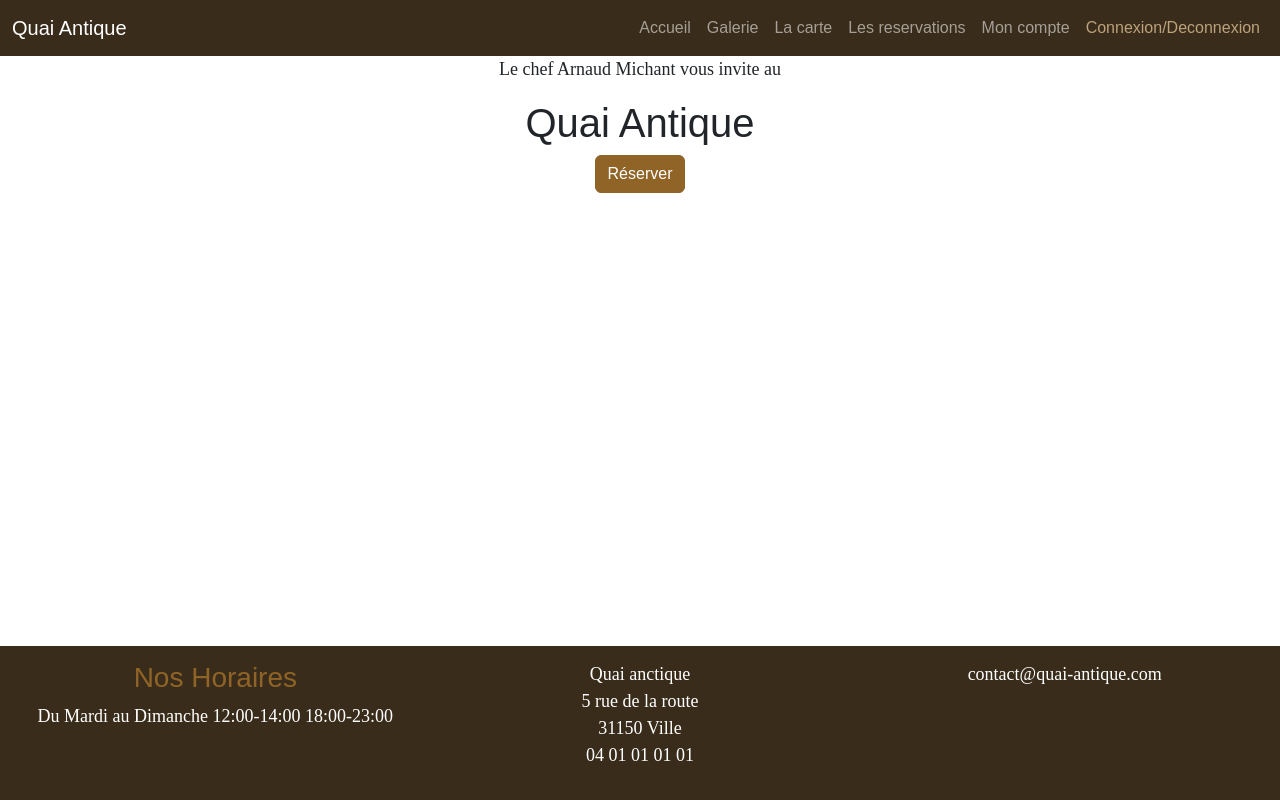
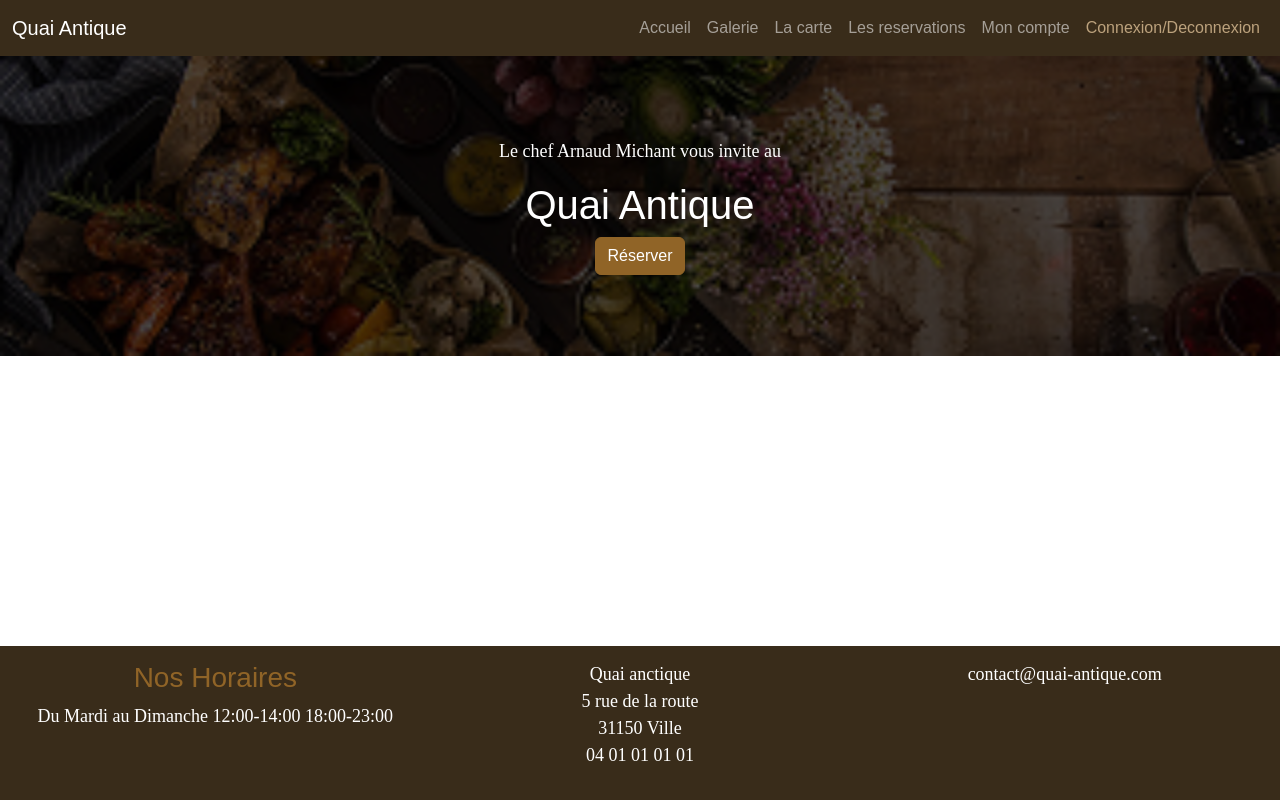
Before and after one commit to Sun-89/QuaiAntiqueRestaurantFront, a website with bundled scripts: page index.html in a window 1280 px wide. Built offline with nearby package versions, Linux system fonts and the light colour scheme; files whose address does not match are found by name; a web font is replaced by a local one.

Commit message:
ajout bloc big title

```diff
--- a/pages/home.html
+++ b/pages/home.html
@@ -1,4 +1,4 @@
-<div class="hero-scene text-center">
+<div class="hero-scene text-center text-white">
     <div class="hero-scene-content">
         <p>Le chef Arnaud Michant vous invite au</p>
         <h1>Quai Antique</h1>
--- a/scss/main.scss
+++ b/scss/main.scss
@@ -24,6 +24,29 @@ p{
 }
 
 .hero-scene{
-    background-image: url(../images/FondHeroScene.jpg);
-    background-size: cover;
+    position: relative;
+    &::before{
+        content:"";
+        position: absolute;
+        top:0;
+        left:0;
+        width:100%;
+        height:100%;
+        background-image: url(../images/FondHeroScene.jpg);
+        background-size: cover;
+        filter: brightness(0.3);
+    }
+
+    *{
+        //Positionner les éléments devant le ::before
+        position:relative;
+    }
+
+    .hero-scene-content{
+        height: 300px;
+        display: flex;
+        flex-direction: column;
+        align-items: center;
+        justify-content: center;
+    }
 }
```
Also changed, not shown: scss/main.css, 1 other file.
